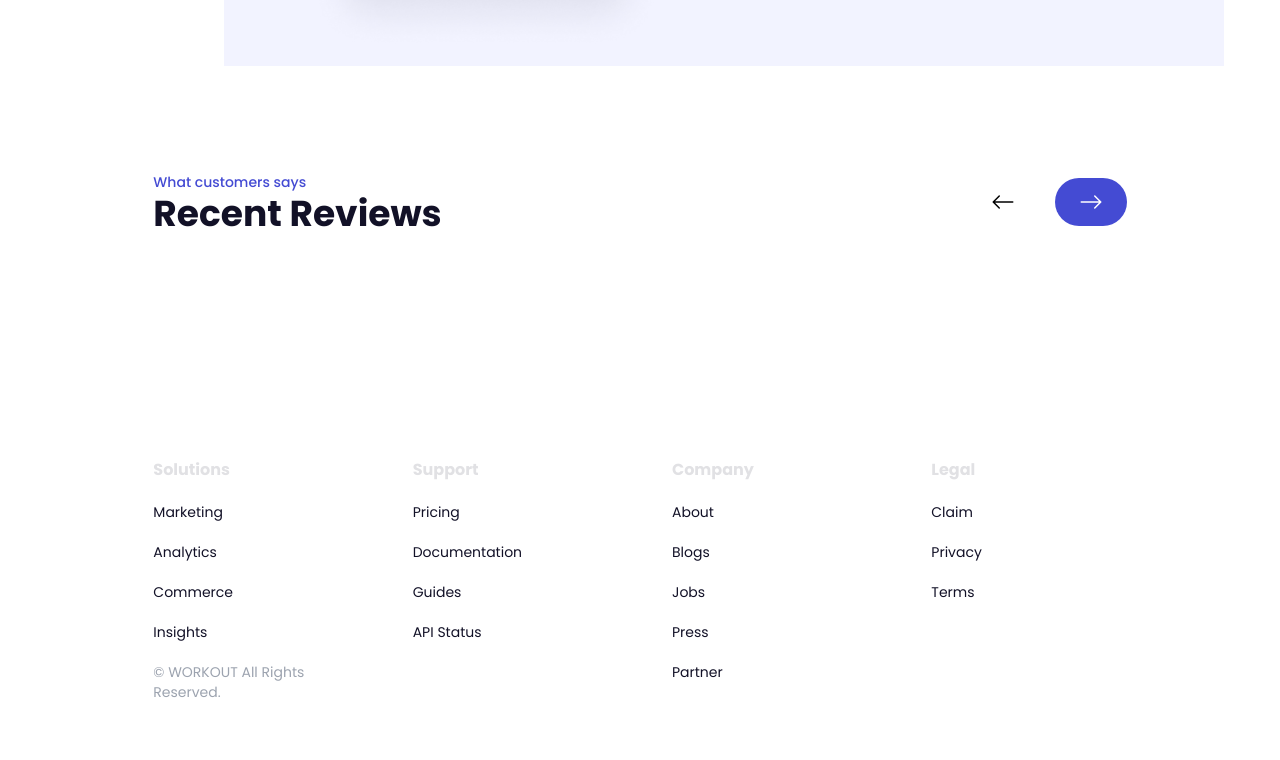
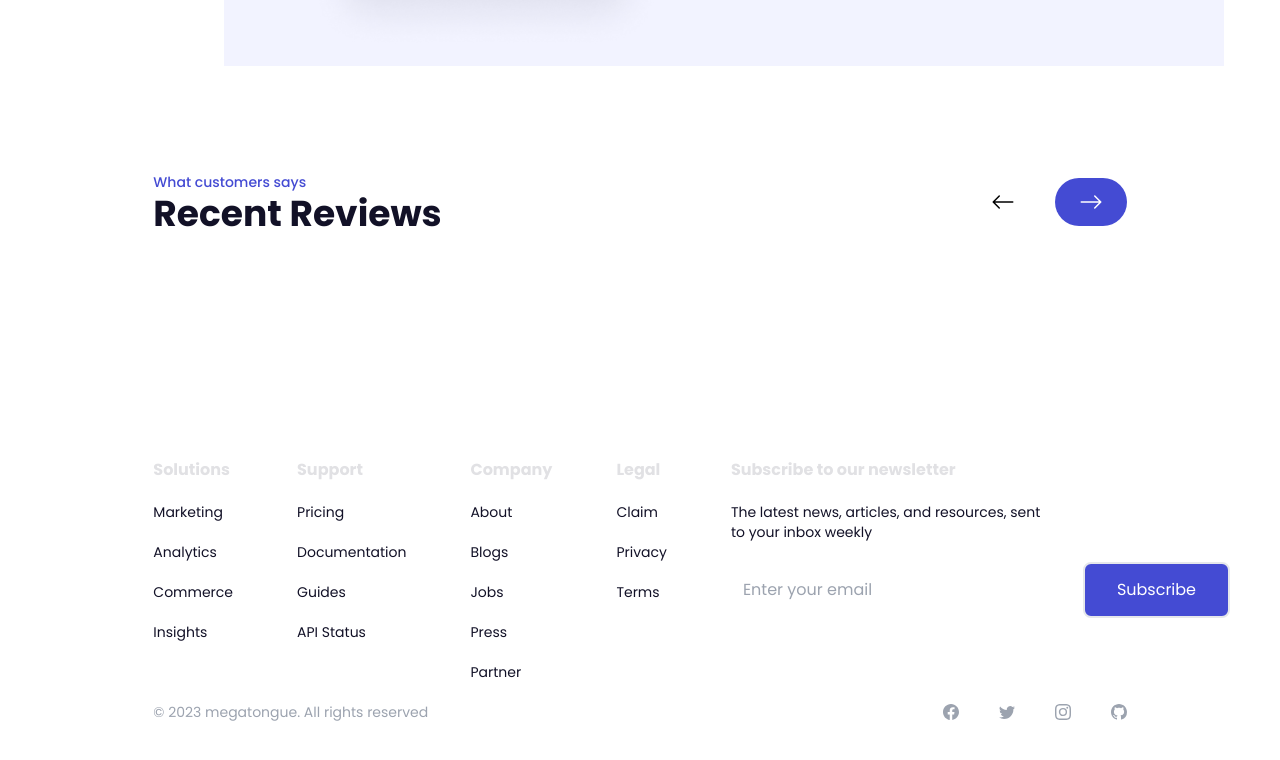
Before and after one commit to stivex001/MegaTongue, a React (Vite) app: page / in a window 1280 px wide. Shown: the part 890-1650 px from the top of the page. Built offline with nearby package versions, Linux system fonts and the light colour scheme.

Commit message:
added more contents to the footer

```diff
--- a/src/components/Footer.tsx
+++ b/src/components/Footer.tsx
@@ -1,6 +1,10 @@
 // type Props = {};
 
+import { BsFacebook, BsGithub, BsInstagram, BsTwitter } from "react-icons/bs";
+import CustomButton from "../utils/CustomButton";
+
 const Footer = () => {
+    const flexBetween = "flex items-center justify-between";
   return (
     <footer className="py-16 mt-40">
       <div className="justify-content mx-auto w-5/6 gap-16 md:flex">
@@ -10,9 +14,6 @@ const Footer = () => {
           <p className="my-5 font-normal text-sm text-dark-20">Analytics</p>
           <p className="my-5 font-normal text-sm text-dark-20">Commerce</p>
           <p className="my-5 font-normal text-sm text-dark-20">Insights</p>
-          <p className="font-normal text-sm text-gray-400">
-            &copy; WORKOUT All Rights Reserved.
-          </p>
         </div>
         <div className="mt-16 basis-1/2 md:mt-0">
           <h4 className="  text-[#e1e1e4] tex-xl font-bold">Support</h4>
@@ -35,6 +36,37 @@ const Footer = () => {
           <p className="my-5 font-normal text-sm text-dark-20">Privacy</p>
           <p className="my-5 font-normal text-sm text-dark-20">Terms</p>
         </div>
+        <div className="mt-16 basis-1/2 md:mt-0">
+          <h4 className="  text-[#e1e1e4] tex-xl font-bold">
+            Subscribe to our newsletter
+          </h4>
+          <p className="my-5 font-normal text-sm text-dark-20 max-w-xs">
+            The latest news, articles, and resources, sent to your inbox weekly
+          </p>
+          <div className="flex items-center gap-3">
+            <input
+              type="email"
+              placeholder="Enter your email"
+              className="py-1.5 px-3"
+            />
+            <CustomButton className="w-fit py-2 px-6 border-2 outline-[rgba(18, 17, 39, 0.12)]">
+              Subscribe
+            </CustomButton>
+          </div>
+        </div>
+      </div>
+      <div className={`${flexBetween} mx-auto w-5/6 gap-16 md:flex`}>
+        <div>
+          <p className="font-normal text-sm text-gray-400">
+            &copy; 2023 megatongue. All rights reserved
+          </p>
+        </div>
+        <div className="flex items-center gap-10 text-gray-400">
+          <BsFacebook />
+          <BsTwitter />
+          <BsInstagram />
+          <BsGithub />
+        </div>
       </div>
     </footer>
   );
```
